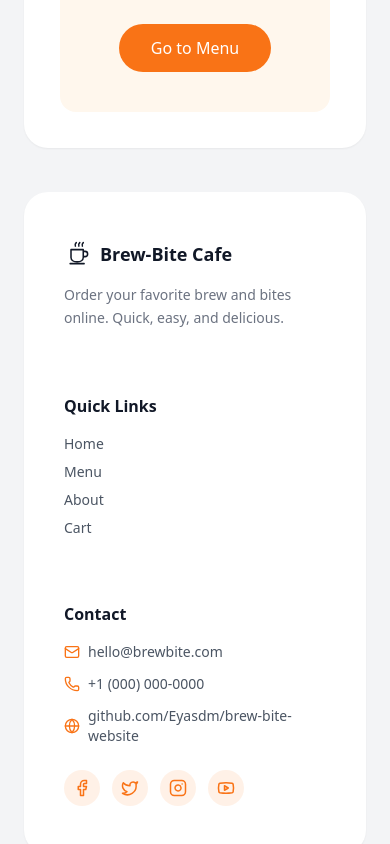
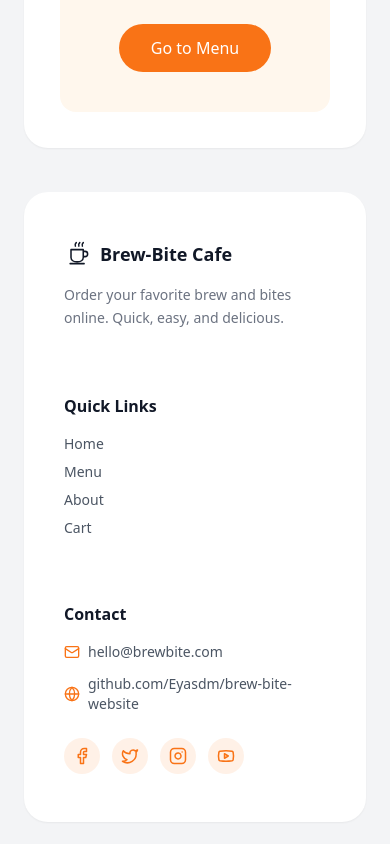
Before and after one commit to Eyasdm/Brew-bite-website, a Next.js app: page / in a window 390 px wide. Shown: the part 4116-4960 px from the top of the page. Built offline with nearby package versions, Linux system fonts and the light colour scheme; no server answers; the database is empty.

Commit message:
fix: remove placeholder phone number from footer

```diff
--- a/components/FooterContent.jsx
+++ b/components/FooterContent.jsx
@@ -6,7 +6,6 @@ import {
   Globe,
   Instagram,
   Mail,
-  Phone,
   Twitter,
   Youtube,
 } from "lucide-react";
@@ -95,15 +94,6 @@ export function Right() {
           </a>
         </li>
         <li className="flex items-center gap-2">
-          <Phone size={16} className="text-orange-500 shrink-0" />
-          <a
-            href="tel:+10000000000"
-            className="hover:text-gray-900 transition-colors"
-          >
-            +1 (000) 000-0000
-          </a>
-        </li>
-        <li className="flex items-center gap-2">
           <Globe size={16} className="text-orange-500 shrink-0" />
           <a
             href="https://github.com/Eyasdm/brew-bite-website"
```
